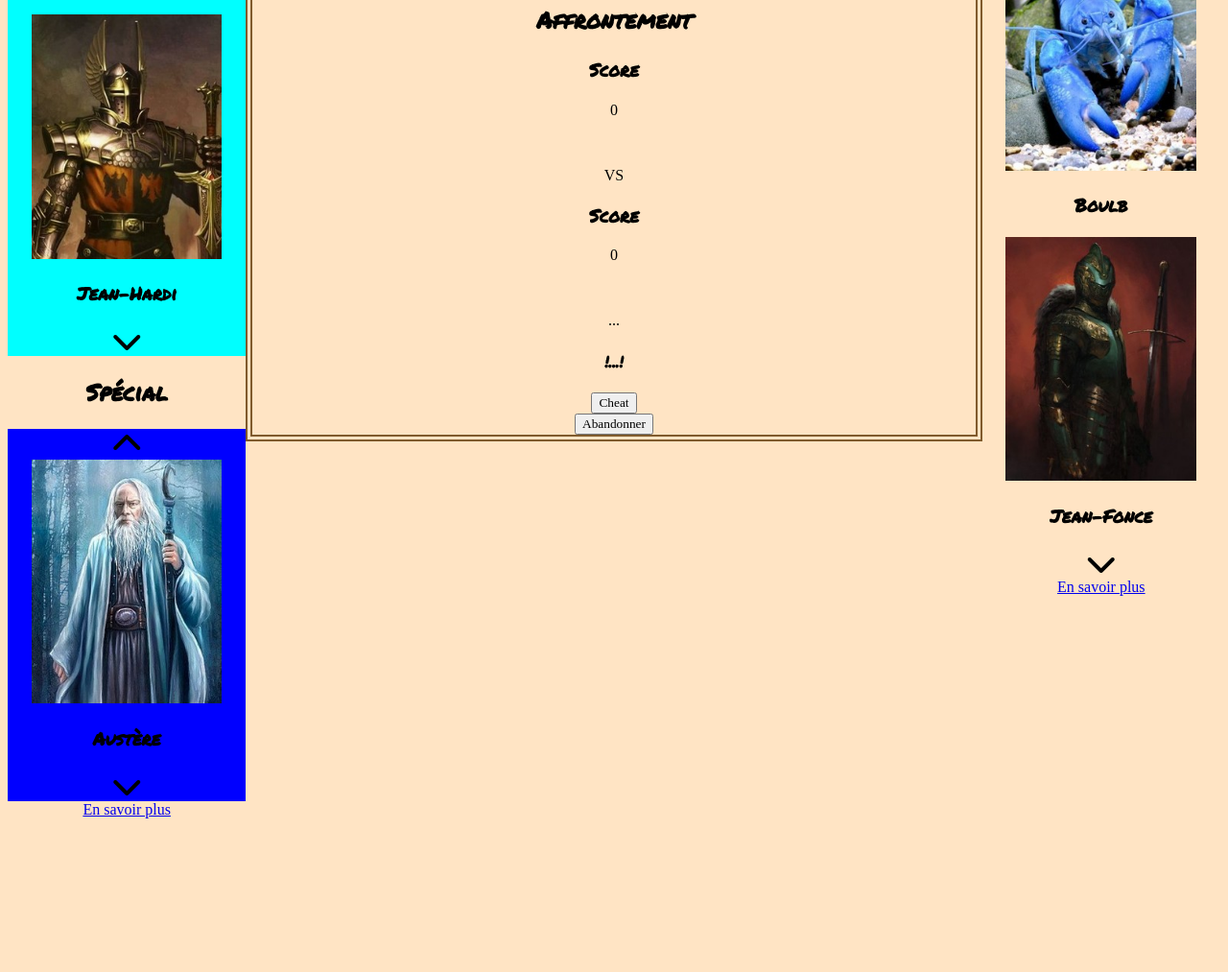
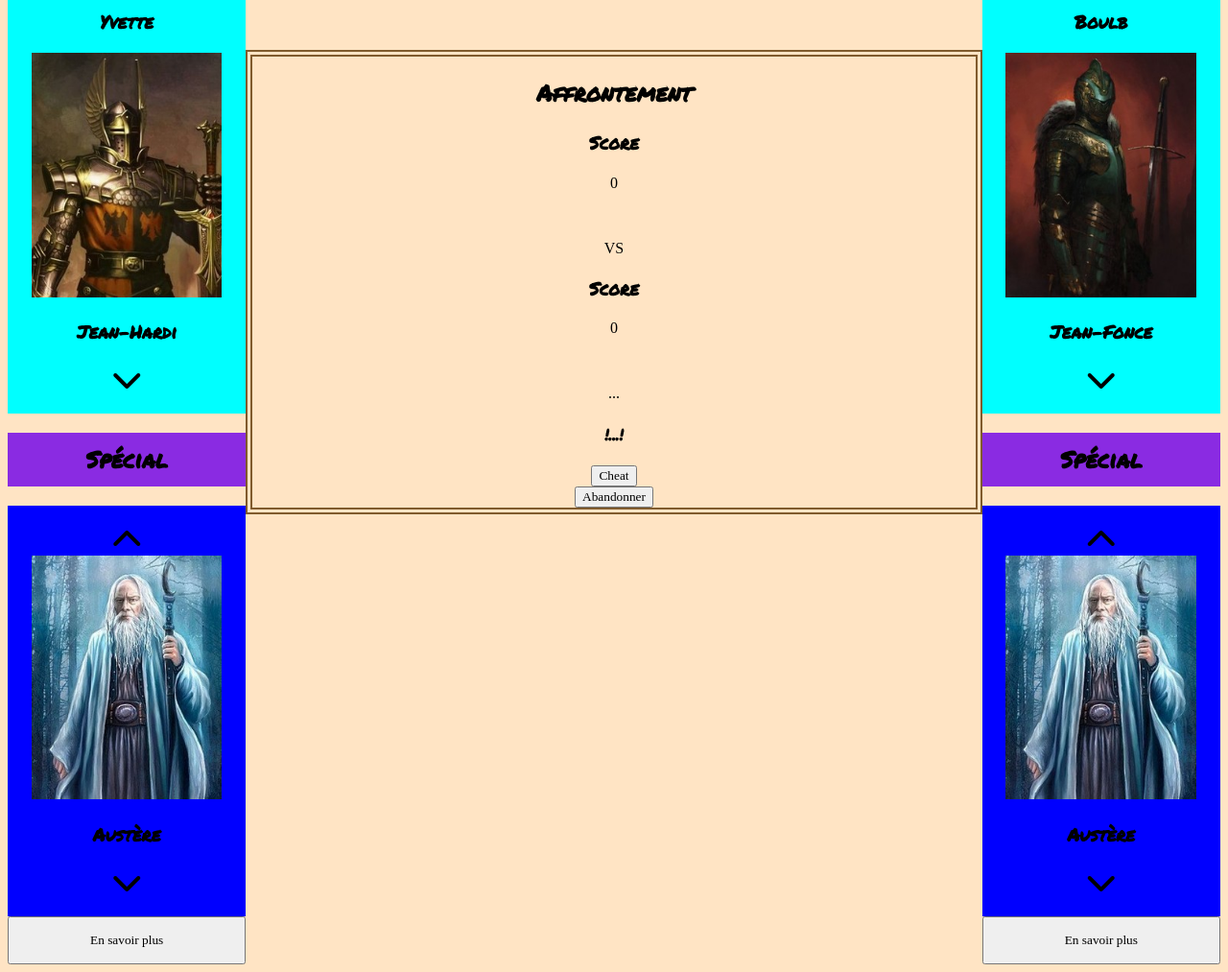
Before and after one commit to Xenophee/Les-Honteux-de-Barbegarde, a plain HTML site: page index.html in a window 1280 px wide. Shown: the part 660-1673 px from the top of the page at 96% size. Before the commit the page ends 1521 px from the top, so only its background shows below. Drawn offline with Linux system fonts and the light colour scheme; a web font is replaced by a local one.

Commit message:
mise en place du squelette (suite)

```diff
--- a/index.html
+++ b/index.html
@@ -77,11 +77,11 @@
 
             <!-- CARTES DE L'UTILISATEUR -->
             <article class="userCharacters">
-                <h2>Alliés</h2>
+                <h2 class="titleCardPart">Alliés</h2>
 
                 <!-- CARTES NORMALES DE L'UTILISATEUR -->
                 <div class="userCards">
-                    <i class="fa-sharp fa-solid fa-chevron-up" title="Personnages précédents" id="arrowUp"></i>
+                    <i class="fa-sharp fa-solid fa-chevron-up" title="Personnages précédents" id="arrowUserUp"></i>
 
                     <div class="normalCards">
                         <div class="containImg">
@@ -116,12 +116,13 @@
                         </div>
                     </div>
 
-                    <i class="fa-sharp fa-solid fa-chevron-down" title="Personnages suivants" id="arrowDown"></i>
+                    <i class="fa-sharp fa-solid fa-chevron-down" title="Personnages suivants" id="arrowUserDown"></i>
                 </div>
 
-                <h2>Spécial</h2>
+                <!-- CARTES SPECIALES DE L'UTILISATEUR -->
+                <h2 class="titleCardPart">Spécial</h2>
                 <div class="userSpecialCards">
-                    <i class="fa-sharp fa-solid fa-chevron-up" title="Personnages précédents" id="arrowUp"></i>
+                    <i class="fa-sharp fa-solid fa-chevron-up" title="Personnages précédents" id="arrowSpecialUserUp"></i>
                     <div class="specialCards containImg"><img src="./public/assets/img/Austère.jpg" alt="Austère"
                             id="austere">
                         <h3>Austère</h3>
@@ -138,12 +139,11 @@
                             alt="Hontoscope" id="hontoscope">
                         <h3>Hontoscope</h2>
                     </div>
-                    <i class="fa-sharp fa-solid fa-chevron-down" title="Personnages suivants" id="arrowDown"></i>
+                    <i class="fa-sharp fa-solid fa-chevron-down" title="Personnages suivants" id="arrowSpecialUserDown"></i>
                 </div>
 
                 <div>
-                    <a href="./allies.html" title="En savoir plus sur les personnages" class="more">En savoir
-                        plus</a>
+                    <a href="./allies.html"><button type="button" title="En savoir plus sur les personnages" class="more">En savoir plus</button></a>
                 </div>
             </article>
 
@@ -221,10 +221,10 @@
 
             <!-- CARTES DE L'ORDINATEUR -->
             <article class="iaCharacters">
-                <h2>Adversaires</h2>
+                <h2 class="titleCardPart">Adversaires</h2>
                 <!-- CARTES NORMALES DE L'ORDINATEUR -->
                 <div class="iaCards">
-                    <i class="fa-sharp fa-solid fa-chevron-up" title="Personnages précédents" id="arrowUp"></i>
+                    <i class="fa-sharp fa-solid fa-chevron-up" title="Personnages précédents" id="arrowIaUp"></i>
 
                     <div class="normalCards">
                         <div class="containImg"><img src="./public/assets/img/Homard.jpg" alt="Boulb" id="homard">
@@ -259,23 +259,33 @@
                         </div>
                     </div>
 
-                    <i class="fa-sharp fa-solid fa-chevron-down" title="Personnages suivants" id="arrowDown"></i>
+                    <i class="fa-sharp fa-solid fa-chevron-down" title="Personnages suivants" id="arrowIaDown"></i>
                 </div>
 
-                <div><a href="./adversaires.html" title="En savoir plus sur les personnages"
-                    class="more">En savoir plus</a></div>
+                <!-- CARTES SPECIALES DE L'ORDINATEUR -->
+                <h2 class="titleCardPart">Spécial</h2>
+                <div class="iaSpecialCards">
+                    <i class="fa-sharp fa-solid fa-chevron-up" title="Personnages précédents" id="arrowSpecialIaUp"></i>
+                    <div class="specialCards containImg"><img src="./public/assets/img/Austère.jpg" alt="Austère"
+                            id="austere">
+                        <h3>Austère</h3>
+                    </div>
+                    <div class="specialCards containImg hide"><img src="./public/assets/img/Charmignon.jpg"
+                            alt="Charmignon" id="charmignon">
+                        <h3>Charmignon</h2>
+                    </div>
+                    <div class="specialCards containImg hide"><img src="./public/assets/img/Barbegarde.jpg"
+                            alt="Barbegarde" id="barbegarde">
+                        <h3>Barbegarde</h2>
+                    </div>
+                    <div class="specialCards containImg hide"><img src="./public/assets/img/Hontoscope.jpg"
+                            alt="Hontoscope" id="hontoscope">
+                        <h3>Hontoscope</h2>
+                    </div>
+                    <i class="fa-sharp fa-solid fa-chevron-down" title="Personnages suivants" id="arrowSpecialIaDown"></i>
+                </div>
 
-                <!-- CARTES SPECIALES DE L'ORDINATEUR -->
-                <!-- <div class="iaSpecialCards hide">
-                    <div class="containImg"><img src="./public/assets/img/Austère.jpg" alt="Austère" id="austere">
-                        <h3>Austère</h3></div>
-                    <div class="containImg"><img src="./public/assets/img/Abomine.jpg" alt="Abomine" id="abomine">
-                        <h3>Abomine</h2></div>
-                    <div class="containImg"><img src="./public/assets/img/Barbegarde.jpg"  alt="Barbegarde" id="barbegarde">
-                        <h3>Barbegarde</h2></div>
-                    <div class="containImg"><img src="./public/assets/img/Hontoscope.jpg" alt="Hontoscope" id="hontoscope">
-                        <h3>Hontoscope</h2></div>
-                </div> -->
+                <div><a href="./adversaires.html"><button type="button" title="En savoir plus sur les personnages" class="more">En savoir plus</button></a></div>
             </article>
 
         </section>
--- a/public/assets/css/style.css
+++ b/public/assets/css/style.css
@@ -29,20 +29,45 @@ body {
     align-items: center;
 }
 
+/* .principal {
+    height: 90vh;
+} */
+
+
+
+
+
+/* ------------------------------------------------------------------------------------------------------------------------- */
 
 /* PERSONNAGES */
 
-.userCards {
+.userCards, .iaCards, .userSpecialCards, .iaSpecialCards {
+    padding: 20px 0;
+}
+
+.userCards, .iaCards {
     background-color: aqua;
 }
 
-.userSpecialCards {
+.userSpecialCards, .iaSpecialCards {
     background-color: blue;
 }
 
 .containImg img {
     width: 80%;
 }
+
+.titleCardPart {
+    background-color: blueviolet;
+    padding: 10px;
+}
+
+.more {
+    width: 100%;
+    padding: 15px;
+}
+
+/* ------------------------------------------------------------------------------------------------------------------------- */
 
 /* COMBAT */
 
@@ -52,6 +77,8 @@ body {
 }
 
 
+/* ------------------------------------------------------------------------------------------------------------------------- */
+
 /* MODAL */
 
 #rules::backdrop {
@@ -59,6 +86,8 @@ body {
 }
 
 
+/* ------------------------------------------------------------------------------------------------------------------------- */
+
 /* SPECIAL */
 
 .hide {
```
